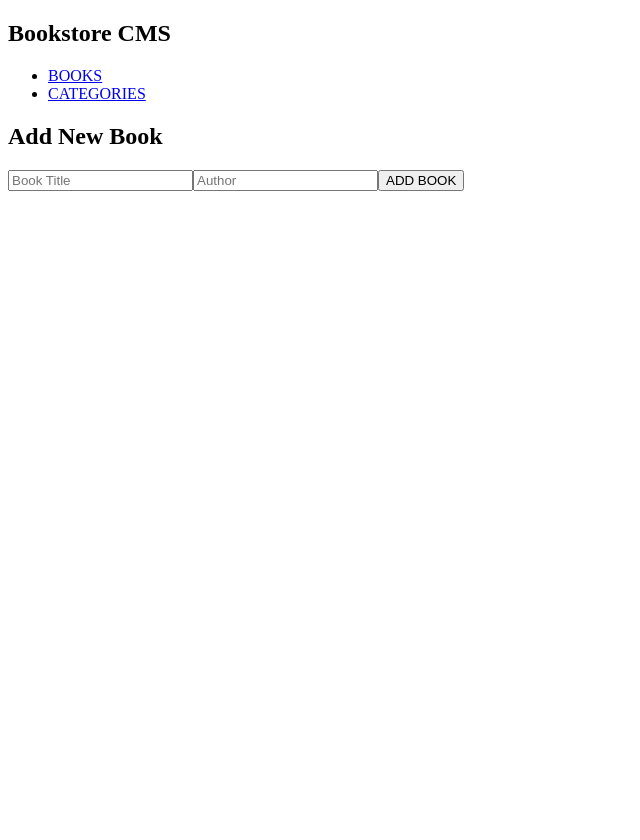
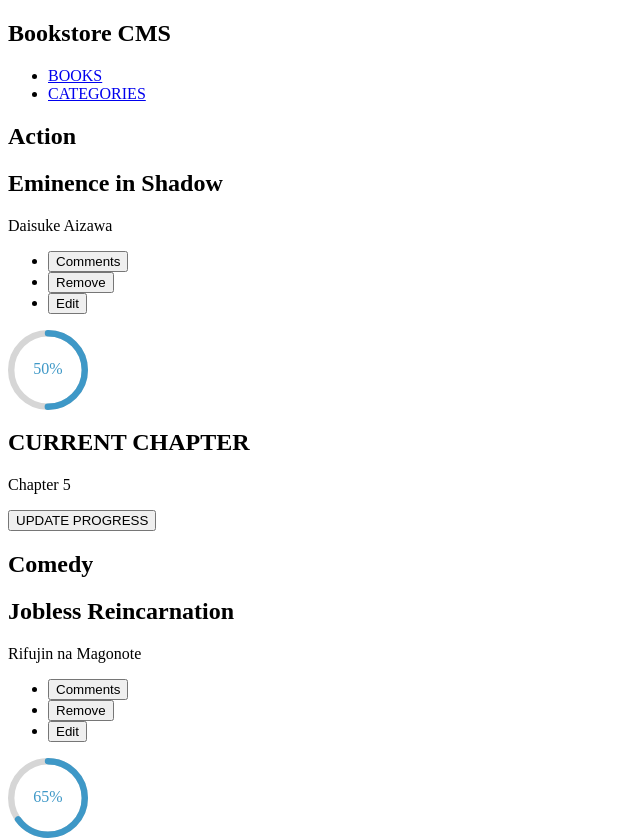
Before and after one commit to Andyveloper/Bookstore, a React (Create React App) app: page / in a window 1280 px wide. Shown: the top 840 px of the page, without its empty margins (0-640 px from the left). Before the commit the page ends 800 px from the top, so only its background shows below. Built offline with nearby package versions, Linux system fonts and the light colour scheme.

Commit message:
Use Redux in React Components

```diff
--- a/package.json
+++ b/package.json
@@ -14,7 +14,6 @@
     "react-redux": "^8.0.2",
     "react-router-dom": "^6.3.0",
     "react-scripts": "5.0.1",
-    "uuid": "^8.3.2",
     "web-vitals": "^2.1.4"
   },
   "scripts": {
--- a/src/App.js
+++ b/src/App.js
@@ -1,6 +1,8 @@
 import React from 'react';
+import { Routes, Route } from 'react-router-dom';
+
 import './assets/scss/App.scss';
-import { Routes, Route } from 'react-router-dom';
+
 import Navbar from './components/Navbar';
 import Categories from './components/Categories/Categories';
 import BookContainer from './components/Books/BookContainer';
--- a/src/components/Books/Book.js
+++ b/src/components/Books/Book.js
@@ -1,10 +1,15 @@
 import { CircularProgressbar } from 'react-circular-progressbar';
 import { PropTypes } from 'prop-types';
+import { useDispatch } from 'react-redux';
+import { deleteBook } from '../../redux/books/books';
 
 const Book = (props) => {
+  const dispatch = useDispatch();
   const {
+    id,
     title,
     author,
+    category,
     chapter,
     percentage,
   } = props;
@@ -12,13 +17,14 @@
   return (
     <section className="book-list-container">
       <div className="book-list-info">
-        <h2 className="book-list__book-title">{title || 'Title Goes Here'}</h2>
+        <h2 className="book-list__book-category">{category}</h2>
+        <h2 id={id} className="book-list__book-title">{title || 'Title Goes Here'}</h2>
         <p className="book-list__book-author">{author || 'Author Goes Here'}</p>
         <div className="actions-container">
           <ul className="actions-list">
-            <li className="action-list__item"><a href="/">Comments</a></li>
-            <li className="action-list__item"><a href="/">Remove</a></li>
-            <li className="action-list__item"><a href="/">Edit</a></li>
+            <li className="action-list__item"><button type="button">Comments</button></li>
+            <li className="action-list__item"><button type="button" onClick={() => dispatch(deleteBook(id))}>Remove</button></li>
+            <li className="action-list__item"><button type="button">Edit</button></li>
           </ul>
         </div>
         <div className="progress-bar">
@@ -35,11 +41,18 @@
   );
 };
 
+Book.defaultProps = {
+  chapter: 'Not Specificated',
+  percentage: 0,
+};
+
 Book.propTypes = {
   author: PropTypes.string.isRequired,
-  chapter: PropTypes.string.isRequired,
+  category: PropTypes.string.isRequired,
+  chapter: PropTypes.string,
+  id: PropTypes.string.isRequired,
+  percentage: PropTypes.number,
   title: PropTypes.string.isRequired,
-  percentage: PropTypes.number.isRequired,
 };
 
 export default Book;
--- a/src/components/Books/BookContainer.js
+++ b/src/components/Books/BookContainer.js
@@ -1,34 +1,24 @@
-import { useState } from 'react';
-import { v4 as uuidv4 } from 'uuid';
+import { useSelector } from 'react-redux';
 import Book from './Book';
 import InputNewBook from './InputNewBook';
 
 const BookContainer = () => {
-  const [books, setBooks] = useState([]);
-
-  const AddBook = (title, author, chapter, percentage) => {
-    const newBook = {
-      id: uuidv4(),
-      title,
-      author,
-      chapter,
-      percentage,
-    };
-    setBooks([...books, newBook]);
-  };
+  const book = useSelector((state) => state.books.books);
   return (
     <section className="book-container">
-      {books.map((book) => (
+      {book.map((book) => (
         <Book
           key={book.id}
+          id={book.id}
           title={book.title}
           author={book.author}
+          chapter={book.chapter}
+          category={book.category}
           percentage={book.percentage}
         />
       ))}
-      <InputNewBook addBookProps={AddBook} />
+      <InputNewBook />
     </section>
   );
 };
-
 export default BookContainer;
--- a/src/components/Books/InputNewBook.js
+++ b/src/components/Books/InputNewBook.js
@@ -1,6 +1,18 @@
+import { useDispatch } from 'react-redux';
+import { addBook } from '../../redux/books/books';
+import createBook from '../../redux/createBook';
+
 const InputNewBook = () => {
+  const dispatch = useDispatch();
   const handleSubmit = (e) => {
     e.preventDefault();
+    const { target } = e;
+    const title = target.title.value;
+    const author = target.author.value;
+    dispatch(addBook(createBook(title, author)));
+    /* Cleaning the form */
+    target.title.value = '';
+    target.author.value = '';
   };
   return (
     <div className="add-new-book">
@@ -11,14 +23,14 @@
       >
         <input
           type="text"
+          name="title"
           className="add-book__title"
-          id="add-title"
           placeholder="Book Title"
         />
         <input
           type="text"
+          name="author"
           className="add-book__title"
-          id="add-author"
           placeholder="Author"
         />
         <button type="submit">ADD BOOK</button>
--- a/src/components/Categories/Categories.js
+++ b/src/components/Categories/Categories.js
@@ -1,8 +1,21 @@
-const Categories = () => (
-  <section>
-    <h2>CATEGORIES</h2>
-    <button type="submit">CHECK STATUS</button>
-  </section>
-);
+import { useDispatch, useSelector } from 'react-redux';
+import { checkStatus } from '../../redux/categories/categories';
 
+const Categories = () => {
+  const dispatch = useDispatch();
+  const categories = useSelector((state) => state.categories.categories);
+  return (
+    <section>
+      <h2>CATEGORIES</h2>
+      <h3>{categories}</h3>
+      <button
+        type="button"
+        onClick={() => dispatch(checkStatus('Under Development'))}
+      >
+        CHECK STATUS
+
+      </button>
+    </section>
+  );
+};
 export default Categories;
--- a/src/redux/books/books.js
+++ b/src/redux/books/books.js
@@ -1,35 +1,43 @@
-const ADD_BOOK = 'bookstore/books/ADD_BOOK';
-const REMOVE_BOOK = 'bookstore/books/REMOVE_BOOK';
+import { nanoid, createSlice } from '@reduxjs/toolkit';
 
 const initialState = {
-  books: [],
+  books: [
+    {
+      id: nanoid(),
+      title: 'Eminence in Shadow',
+      author: 'Daisuke Aizawa',
+      category: 'Action',
+      chapter: 'Chapter 5',
+      percentage: 50,
+    },
+    {
+      id: nanoid(),
+      title: 'Jobless Reincarnation',
+      author: 'Rifujin na Magonote',
+      category: 'Comedy',
+      chapter: 'Chapter 12',
+      percentage: 65,
+    },
+  ],
 };
 
-const reducer = (state = initialState, action) => {
-  switch (action.type) {
-    case ADD_BOOK:
-      return {
-        ...state,
-        books: [...state.books, action.payload],
-      };
-    case REMOVE_BOOK:
-      return {
-        ...state,
-        books: state.books.filter((book) => book.id !== action.payload),
-      };
-    default:
-      return state;
-  }
-};
-
-export const addBook = (book) => ({
-  type: ADD_BOOK,
-  payload: book,
+const reducer = createSlice({
+  name: 'books',
+  initialState,
+  reducers: {
+    addBook: (state, action) => ({
+      ...state,
+      books: [...state.books, action.payload],
+    }),
+    deleteBook: (state, action) => ({
+      ...state,
+      books: state.books.filter((book) => book.id !== action.payload),
+    }),
+  },
+  extraReducer: (builder) => {
+    builder.addDefaultCase((state) => state);
+  },
 });
 
-export const deleteBook = (id) => ({
-  type: REMOVE_BOOK,
-  payload: id,
-});
-
+export const { addBook, deleteBook } = reducer.actions;
 export default reducer;
--- a/src/redux/categories/categories.js
+++ b/src/redux/categories/categories.js
@@ -1,21 +1,22 @@
-const CHECK_STATUS = 'bookstore/categories/CHECK_STATUS';
+import { createSlice } from '@reduxjs/toolkit';
 
 const initialState = {
   categories: [],
 };
 
-const reducer = (state = initialState, action) => {
-  switch (action.type) {
-    case CHECK_STATUS: {
-      return 'Under Construction';
-    }
-    default:
-      return state;
-  }
-};
-
-export const checkStatus = () => ({
-  type: CHECK_STATUS,
+const reducer = createSlice({
+  name: 'categories',
+  initialState,
+  reducers: {
+    checkStatus: (state, action) => ({
+      ...state,
+      categories: action.payload,
+    }),
+    extraReducers: (builder) => {
+      builder.addDefaultCase((state) => state);
+    },
+  },
 });
 
+export const { checkStatus } = reducer.actions;
 export default reducer;
--- a/src/redux/configureStore.js
+++ b/src/redux/configureStore.js
@@ -1,14 +1,14 @@
-import { configureStore, combineReducers } from '@reduxjs/toolkit';
-import bookReducer from 'bookstore/books/books';
-import categoriesReducer from 'bookstore/categories/categories';
+import { configureStore } from '@reduxjs/toolkit';
+import books from './books/books';
+import categories from './categories/categories';
 
-const rootReducer = combineReducers({
-  bookReducer,
-  categoriesReducer,
-});
+const reducer = {
+  books: books.reducer,
+  categories: categories.reducer,
+};
 
 const store = configureStore({
-  rootReducer,
+  reducer,
 });
 
 export default store;
--- /dev/null
+++ b/src/redux/createBook.js
@@ -0,0 +1,12 @@
+import { nanoid } from '@reduxjs/toolkit';
+
+const createBook = (title, author) => ({
+  id: nanoid(),
+  title,
+  author,
+  category: 'Undetermined',
+  chapter: 'Undetermined',
+  percentage: 0,
+});
+
+export default createBook;
```
Also changed, not shown: src/index.js (+6 -2 lines), 1 other file (tests, documents, lock files or other folders).
